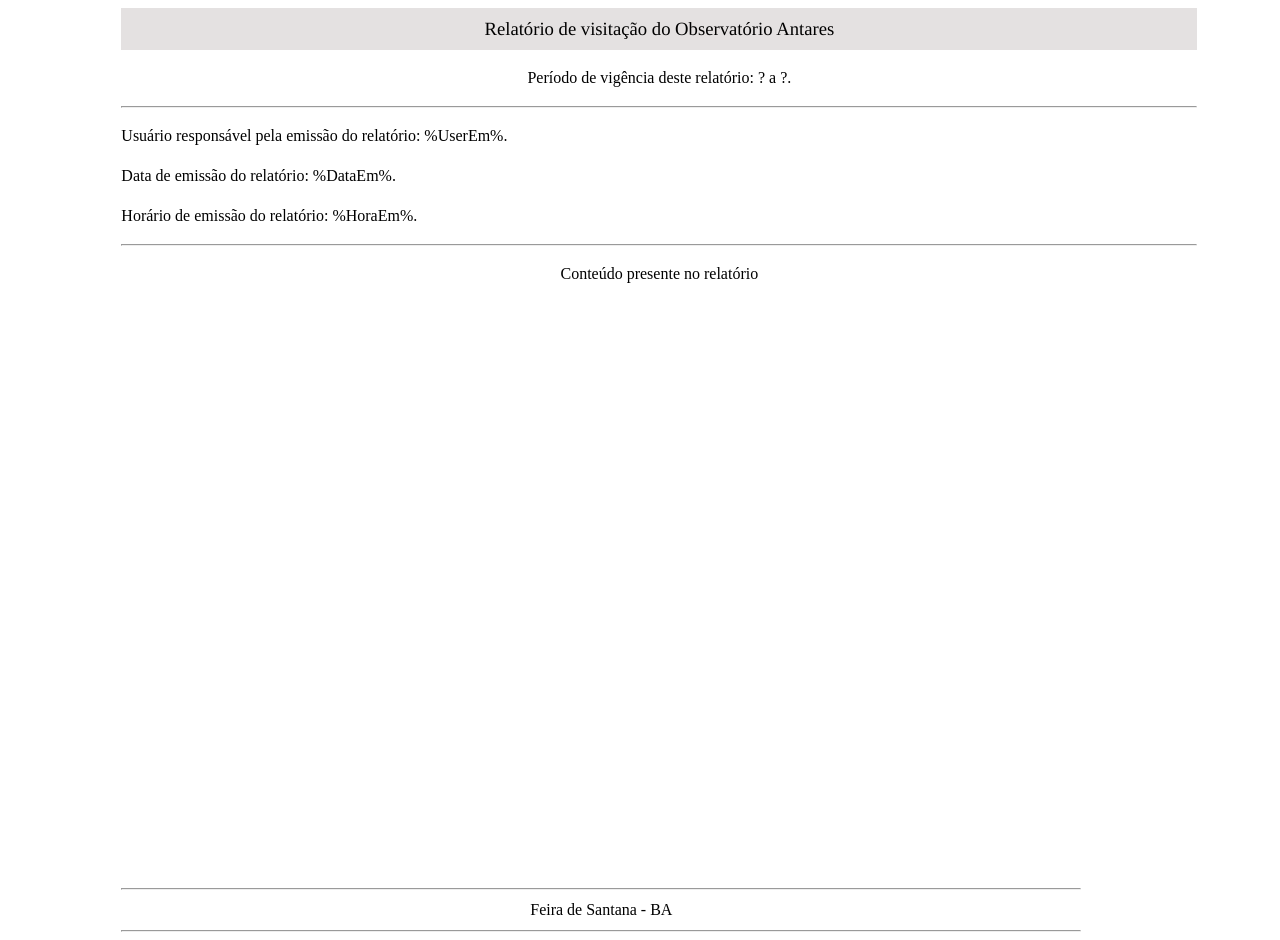
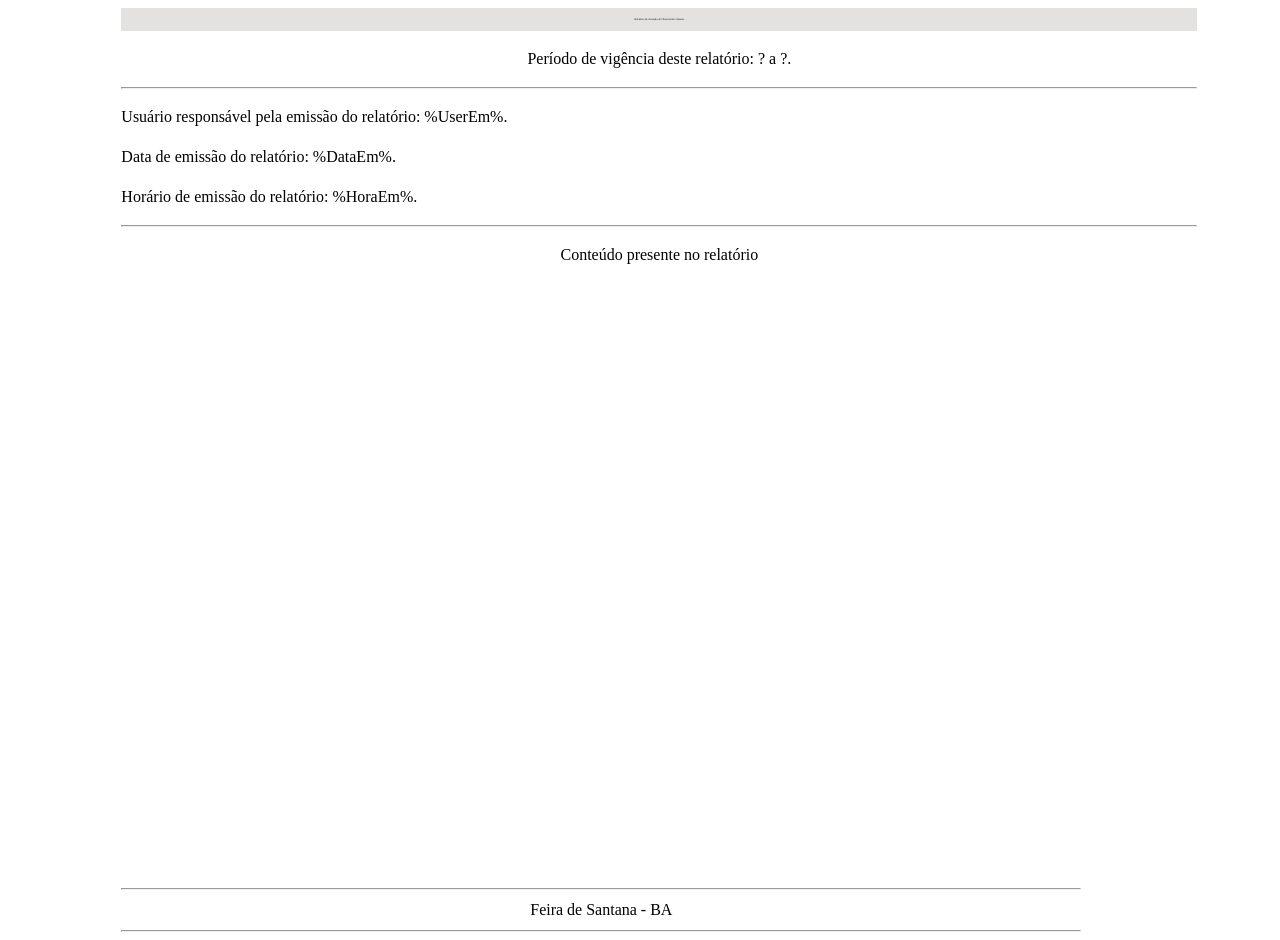
Before and after one commit to UellingtonDamasceno/SGD-API, a website: page src/report.html in a window 1280 px wide. Drawn offline with Linux system fonts and the light colour scheme.

Commit message:
Adaptando relatório ao Heroku

```diff
--- a/src/report.html
+++ b/src/report.html
@@ -19,7 +19,7 @@
         .SectionTitulo{
           text-align: center;
           background: rgb(228, 225, 225);
-          font-size: 14pt;
+          font-size: 2pt;
           padding: 10px;
           margin-left: 85pt;
           margin-right: 56pt ;
```
